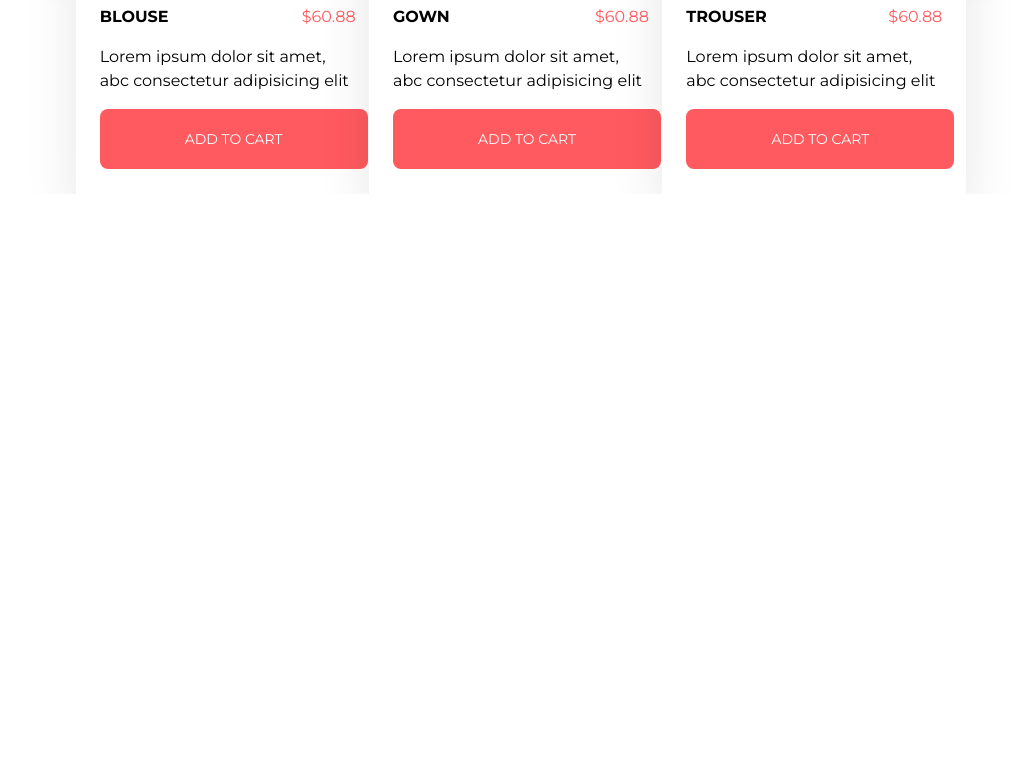
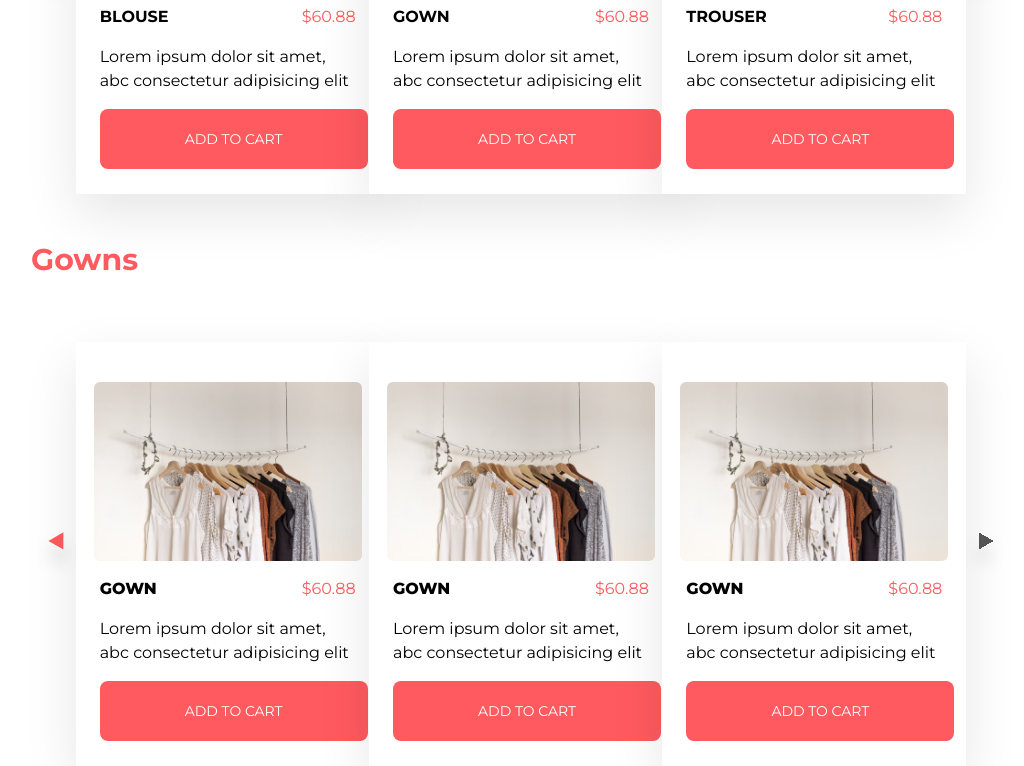
Before and after one commit to vicktor349/fashioner, a Next.js app: page / in a window 1280 px wide. Shown: the part 1029-1795 px from the top of the page, without its empty margins (119-1143 px from the left). Before the commit the page ends 1223 px from the top, so only its background shows below. Built offline with nearby package versions, Linux system fonts and the light colour scheme.

Commit message:
Added gown section to landing page

```diff
--- /dev/null
+++ b/components/GownCard.js
@@ -0,0 +1,59 @@
+import React from 'react'
+import Image from 'next/image'
+
+const GownCard = () =>
+{
+    const cardDetails = [
+        {
+            Image: "/images/clothdisplay.png",
+            Name: "GOWN",
+            Price: "$60.88",
+            Description: "Lorem ipsum dolor sit amet, abc consectetur adipisicing elit "
+        },
+        {
+            Image: "/images/clothdisplay.png",
+            Name: "GOWN",
+            Price: "$60.88",
+            Description: "Lorem ipsum dolor sit amet, abc consectetur adipisicing elit "
+        },
+        {
+            Image: "/images/clothdisplay.png",
+            Name: "GOWN",
+            Price: "$60.88",
+            Description: "Lorem ipsum dolor sit amet, abc consectetur adipisicing elit "
+        },
+
+    ]
+    return (
+        <>
+            <div className='flex'>
+                <Image src={'/images/PreviousGown.svg'} alt='previous icon' width={50} height={50} priority className='cursor-pointer' />
+                <div className='grid grid-cols-3 place-items-center w-full'>
+                    {cardDetails.map((cardDetail, id) =>
+                    {
+                        return (
+                            <div key={id}>
+                                <div className='w-[19rem] h-[26.5rem] shadow-latestProductBoxShadow pt-2 bg-white'>
+                                    <div className='mt-8'>
+                                        <Image src={cardDetail.Image} width="268" height="268" alt="display of clothes" className='rounded-md mx-auto' />
+                                        <div className='mx-6'>
+                                            <div className='flex mt-4'>
+                                                <h1 className='font-extrabold'>{cardDetail.Name}</h1>
+                                                <h1 className='ml-auto text-primary'>{cardDetail.Price}</h1>
+                                            </div>
+                                            <p className='mt-4'>{cardDetail.Description}</p>
+                                            <button className='bg-primary text-white rounded-lg py-2 px-12 text-sm w-[16.75rem] h-[3.75rem] mt-4'>ADD TO CART</button>
+                                        </div>
+                                    </div>
+                                </div>
+                            </div>
+                        )
+                    })}
+                </div >
+                <Image src={'/images/NextGown.svg'} alt='Next arrow' width={50} height={50} className='cursor-pointer' />
+            </div>
+        </>
+    )
+}
+
+export default GownCard
--- /dev/null
+++ b/components/Gowns.js
@@ -0,0 +1,16 @@
+import React from 'react'
+import GownCard from './GownCard'
+
+const Gowns = () =>
+{
+    return (
+        <div>
+            <h1 className='text-primary font-bold text-3xl mt-12'>Gowns</h1>
+            <div className='mt-16'>
+                <GownCard />
+            </div>
+        </div>
+    )
+}
+
+export default Gowns
--- a/pages/index.js
+++ b/pages/index.js
@@ -2,6 +2,7 @@ import React from 'react'
 import Head from 'next/head'
 import HeroSection from '@/components/HeroSection'
 import LatestProduct from '@/components/LatestProduct'
+import Gowns from '@/components/Gowns'
 
 
 
@@ -15,6 +16,7 @@ export default function Home()
       <main>
         <HeroSection />
         <LatestProduct />
+        <Gowns />
       </main>
     </>
   )
```
Also changed, not shown: public/images/NextGown.svg (added), public/images/PreviousGown.svg (added).
